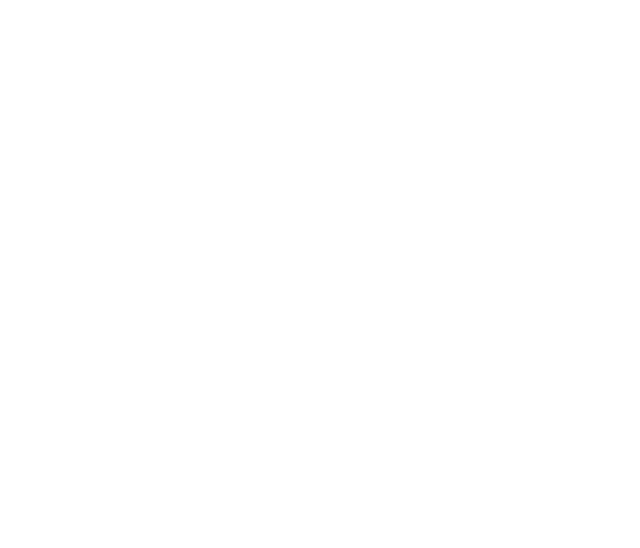
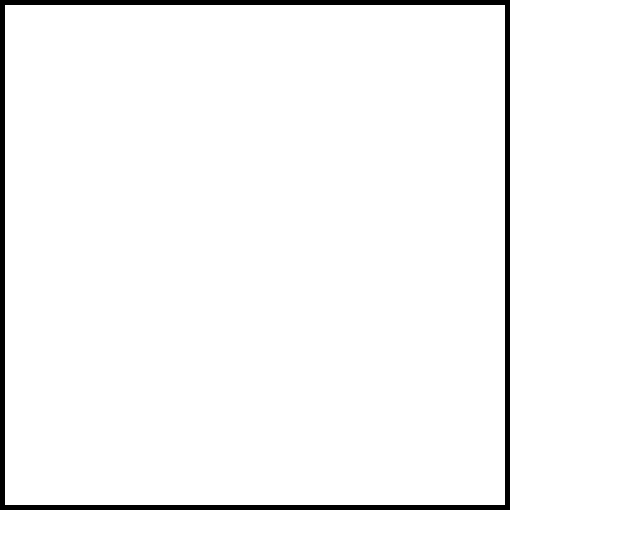
Before and after one commit to sixtynine696969/etch-a-sketch, a plain HTML site: page index.html in a window 1280 px wide. Shown: the whole page, without its empty margins (0-640 px from the left). Drawn offline with Linux system fonts and the light colour scheme.

Commit message:
Create a container, populate it and add styling

```diff
--- a/index.html
+++ b/index.html
@@ -6,12 +6,41 @@
     <meta name="viewport" content="width=device-width, initial-scale=1.0">
     <title>Etch-a-Sketch</title>
     <style>
+        * {
+            margin: 0;
+            padding: 0;
+            box-sizing: border-box;
+        }
+        #container {
+            box-sizing: content-box;
+            display: flex;
+            border: 5px solid black;
+            height: 500px;
+            width: 500px;
+            flex-wrap: wrap;
 
+        }
+        #container div {
+            flex: 1;
+            background-color: white;
+        }
     </style>
 </head>
 <body>
+    <div id="container">
+
+    </div>
+
     <script>
+        const container = document.querySelector('#container');
 
+        gridSize = 32;
+
+        for (let i = 0; i < (gridSize * gridSize); i++) {
+            const div = document.createElement('div');
+            div.style.padding = `${container.clientHeight / (gridSize * 2)}px`;
+            container.appendChild(div);
+            }
     </script>
 </body>
 </html>
```
